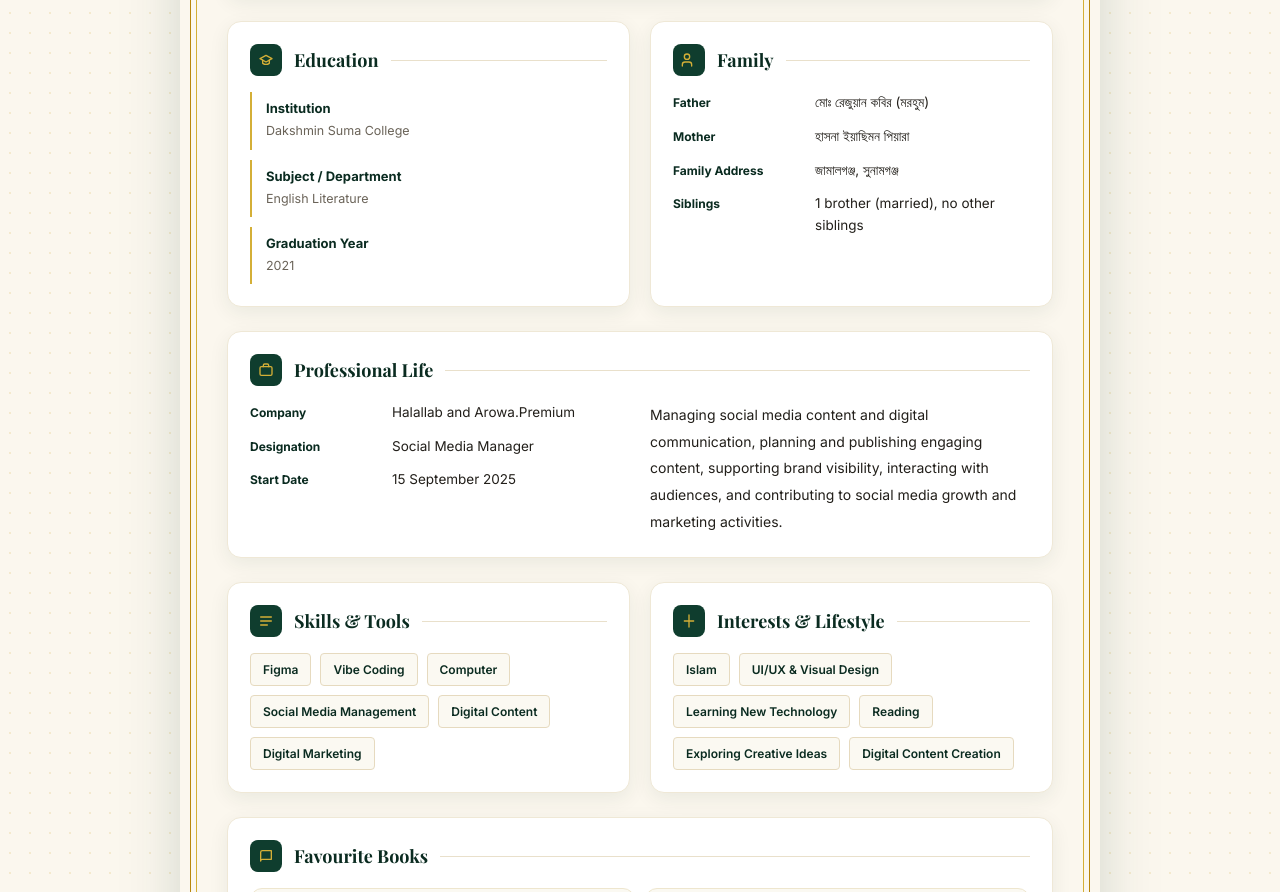
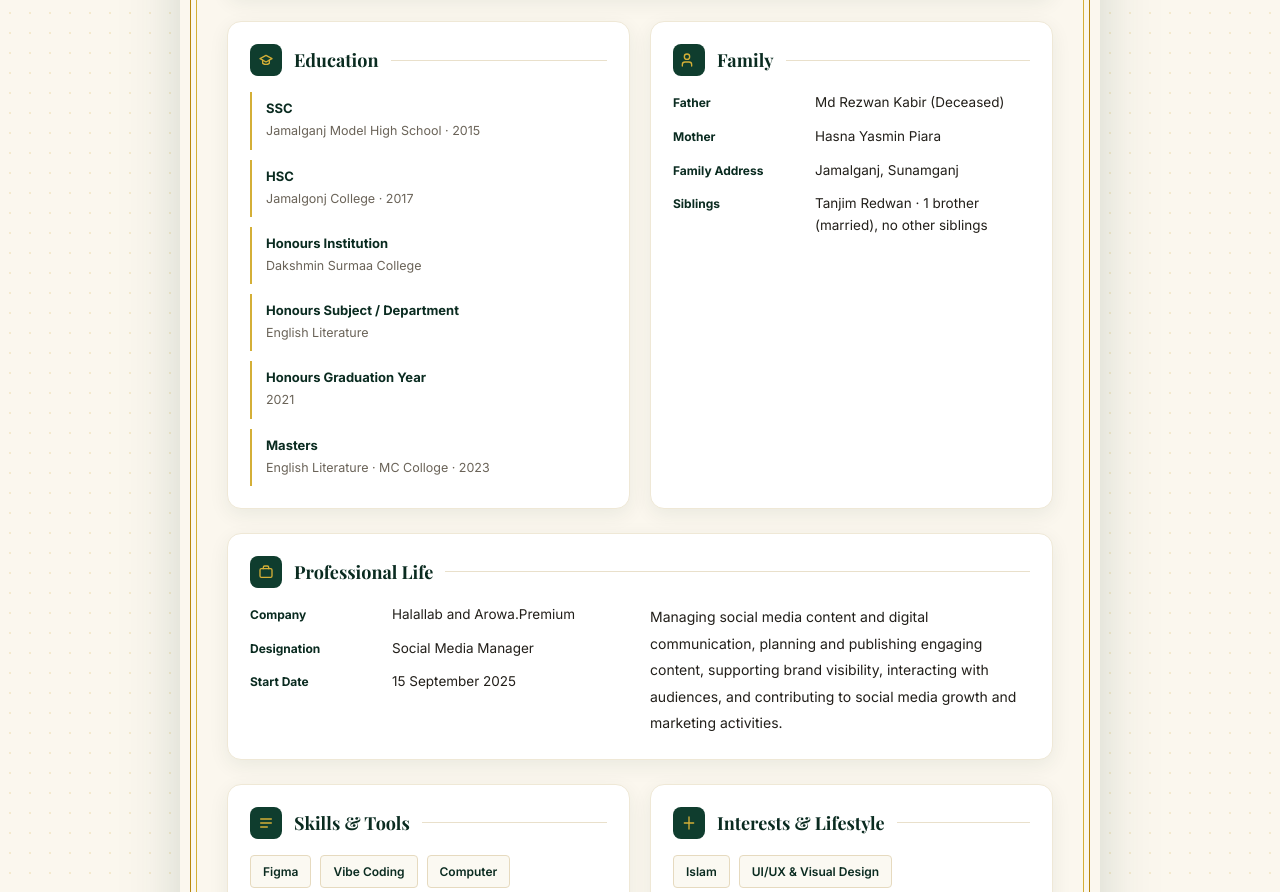
Before and after one commit to ssadnankabir-star/Bio-data, a plain HTML site: page index.html in a window 1280 px wide. Shown: the part 1097-1989 px from the top of the page. Drawn offline with nearby package versions, Linux system fonts and the light colour scheme.

Commit message:
Add files via upload

```diff
--- a/index.html
+++ b/index.html
@@ -145,19 +145,22 @@
         <section class="card section" id="education">
           <div class="section-title"><div class="icon-box"><svg class="icon" viewBox="0 0 24 24"><path d="M3 10l9-5 9 5-9 5z"/><path d="M7 12v5c3 2 7 2 10 0v-5"/></svg></div><h3 class="editable">Education</h3><div class="rule"></div></div>
           <div class="education-grid" id="eduList">
-            <div class="education-item"><strong class="editable">Institution</strong><span class="editable">Dakshmin Suma College</span></div>
-            <div class="education-item"><strong class="editable">Subject / Department</strong><span class="editable">English Literature</span></div>
-            <div class="education-item"><strong class="editable">Graduation Year</strong><span class="editable">2021</span></div>
+            <div class="education-item"><strong class="editable">SSC</strong><span class="editable">Jamalganj Model High School · 2015</span></div>
+            <div class="education-item"><strong class="editable">HSC</strong><span class="editable">Jamalgonj College · 2017</span></div>
+            <div class="education-item"><strong class="editable">Honours Institution</strong><span class="editable">Dakshmin Surmaa College</span></div>
+            <div class="education-item"><strong class="editable">Honours Subject / Department</strong><span class="editable">English Literature</span></div>
+            <div class="education-item"><strong class="editable">Honours Graduation Year</strong><span class="editable">2021</span></div>
+            <div class="education-item"><strong class="editable">Masters</strong><span class="editable">English Literature · MC Colloge · 2023</span></div>
           </div>
         </section>
 
         <section class="card section" id="family">
           <div class="section-title"><div class="icon-box"><svg class="icon" viewBox="0 0 24 24"><path d="M16 21v-2a4 4 0 0 0-4-4H6a4 4 0 0 0-4 4v2"/><circle cx="9" cy="7" r="4"/></svg></div><h3 class="editable">Family</h3><div class="rule"></div></div>
           <div id="familyList">
-            <div class="kv-row"><span class="k editable">Father</span><span class="v editable">মোঃ রেজুয়ান কবির (মরহুম)</span></div>
-            <div class="kv-row"><span class="k editable">Mother</span><span class="v editable">হাসনা ইয়াছিমন পিয়ারা</span></div>
-            <div class="kv-row"><span class="k editable">Family Address</span><span class="v editable">জামালগঞ্জ, সুনামগঞ্জ</span></div>
-            <div class="kv-row"><span class="k editable">Siblings</span><span class="v editable">1 brother (married), no other siblings</span></div>
+            <div class="kv-row"><span class="k editable">Father</span><span class="v editable">Md Rezwan Kabir (Deceased)</span></div>
+            <div class="kv-row"><span class="k editable">Mother</span><span class="v editable">Hasna Yasmin Piara</span></div>
+            <div class="kv-row"><span class="k editable">Family Address</span><span class="v editable">Jamalganj, Sunamganj</span></div>
+            <div class="kv-row"><span class="k editable">Siblings</span><span class="v editable">Tanjim Redwan · 1 brother (married), no other siblings</span></div>
           </div>
         </section>
       </div>
```
